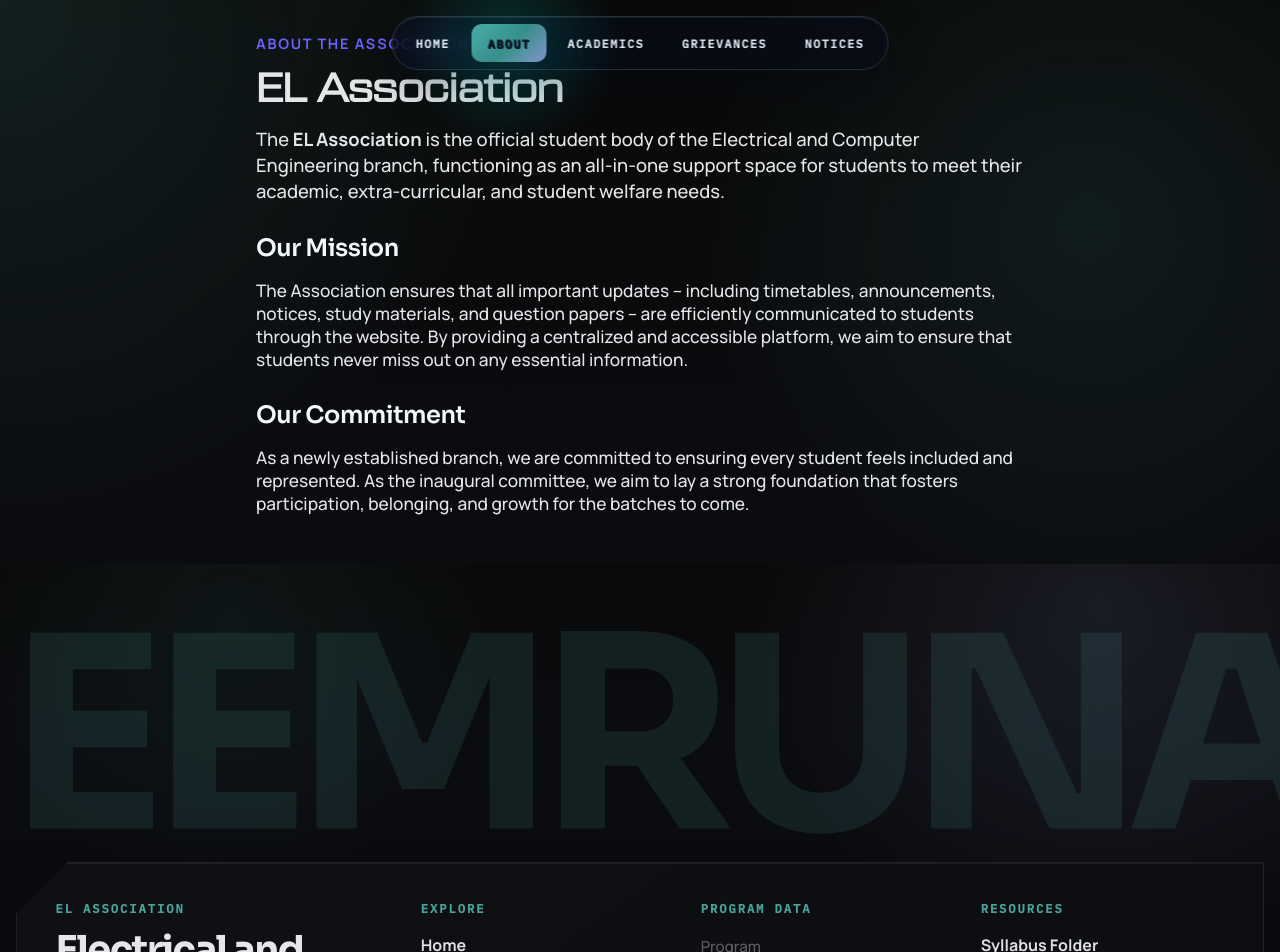
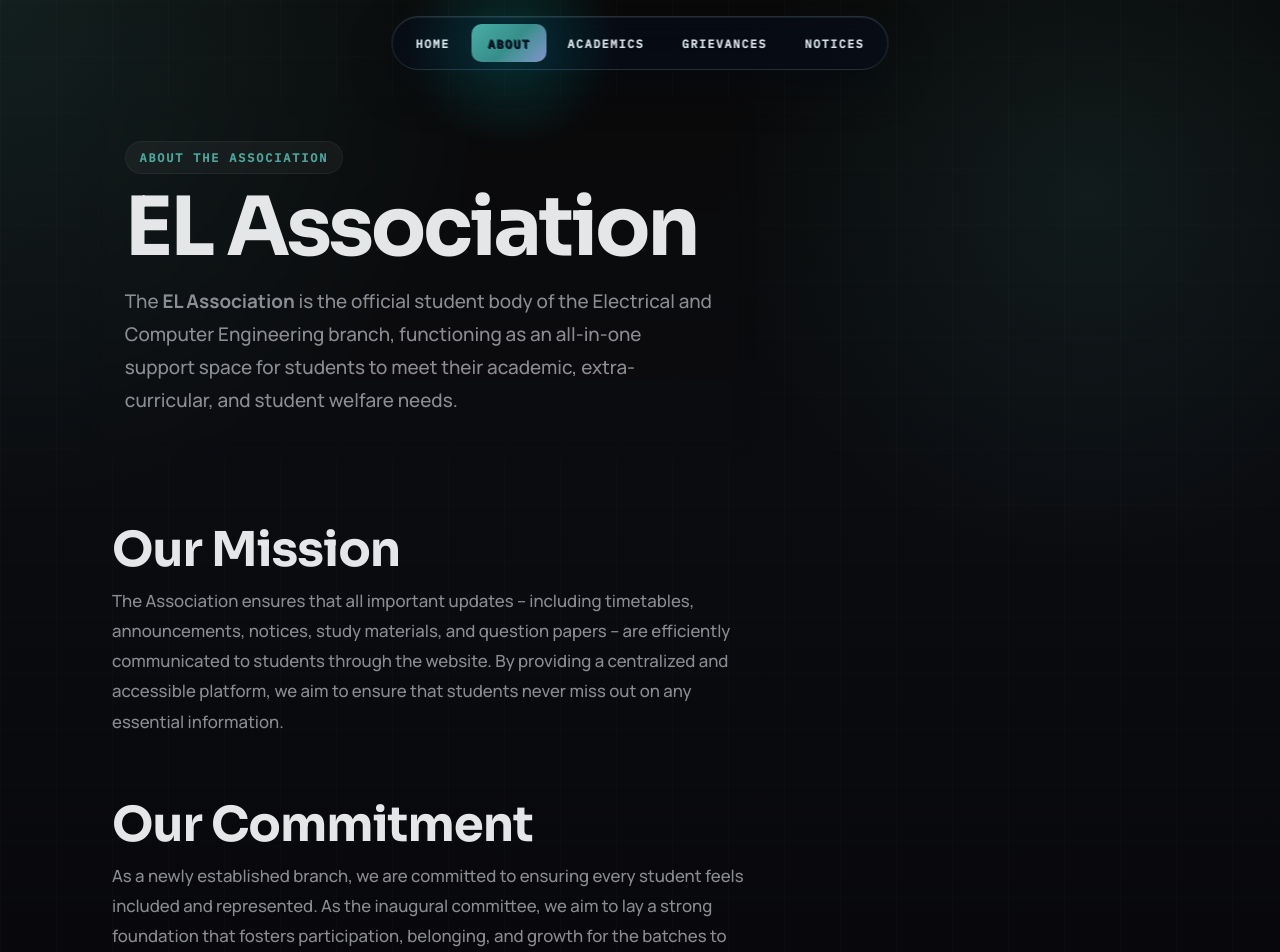
Before and after one commit to rohankishore/elweb, a React (Vite) app: page /about in a window 1280 px wide. Shown: the top 952 px of the page. Built offline with nearby package versions, Linux system fonts and the light colour scheme.

Commit message:
remove the outer carded design

```diff
--- a/src/component/AboutPage.jsx
+++ b/src/component/AboutPage.jsx
@@ -3,20 +3,31 @@ import { Link } from "react-router-dom";
 
 export default function AboutPage() {
   return (
-    <main style={{ maxWidth: 800, margin: "0 auto", padding: "2rem 1rem" }}>
-      <span style={{ color: "#6c63ff", fontWeight: 700, textTransform: "uppercase", letterSpacing: ".12em", fontSize: ".9rem" }}>About the Association</span>
-      <h1 style={{ fontSize: "2.5rem", margin: "1rem 0 .5rem", fontWeight: 700 }}>EL Association</h1>
-      <p style={{ fontSize: "1.15rem", marginBottom: "2rem" }}>
+    <main className="about-page-shell">
+      <section className="about-page-hero" style={{ boxShadow: "none", background: "none", border: "none" }}>
+        <div className="about-page-hero__copy" style={{ boxShadow: "none", background: "none", border: "none" }}>
+          <span className="about-page-hero__eyebrow">About the Association</span>
+          <h1 className="about-page-hero__title">EL Association</h1>
+          <p className="about-page-hero__subtitle">
             The <strong>EL Association</strong> is the official student body of the Electrical and Computer Engineering branch, functioning as an all-in-one support space for students to meet their academic, extra-curricular, and student welfare needs.
           </p>
-      <h2 style={{ fontSize: "1.5rem", margin: "2rem 0 .5rem", fontWeight: 600 }}>Our Mission</h2>
-      <p style={{ fontSize: "1.08rem", marginBottom: "1.5rem" }}>
+        </div>
+      </section>
+
+      <section className="about-page-content">
+        <div className="about-page-content__intro" style={{ boxShadow: "none", background: "none", border: "none", borderRadius: 0 }}>
+          <h2 className="about-page-content__title">Our Mission</h2>
+          <p className="about-page-content__text">
             The Association ensures that all important updates – including timetables, announcements, notices, study materials, and question papers – are efficiently communicated to students through the website. By providing a centralized and accessible platform, we aim to ensure that students never miss out on any essential information.
           </p>
-      <h2 style={{ fontSize: "1.5rem", margin: "2rem 0 .5rem", fontWeight: 600 }}>Our Commitment</h2>
-      <p style={{ fontSize: "1.08rem" }}>
+        </div>
+        <div className="about-page-content__intro" style={{ boxShadow: "none", background: "none", border: "none", borderRadius: 0 }}>
+          <h2 className="about-page-content__title">Our Commitment</h2>
+          <p className="about-page-content__text">
             As a newly established branch, we are committed to ensuring every student feels included and represented. As the inaugural committee, we aim to lay a strong foundation that fosters participation, belonging, and growth for the batches to come.
           </p>
+        </div>
+      </section>
     </main>
   );
 }
```
Lines whose indentation alone changed are shown as unchanged.
